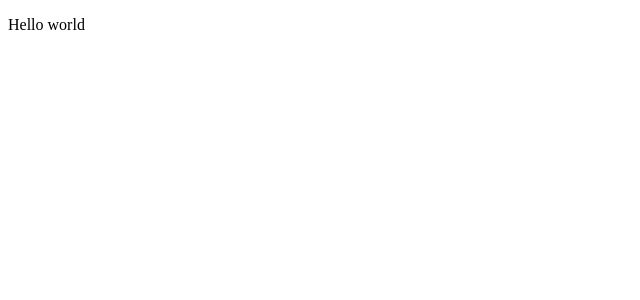
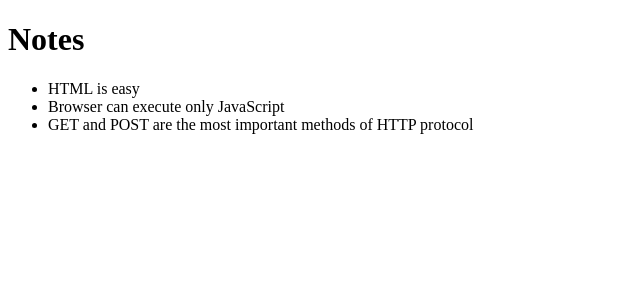
Before and after one commit to dyabk/fso-part2, a React (Create React App) app: page / in a window 1280 px wide. Shown: the top 300 px of the page, without its empty margins (0-640 px from the left). Built offline with nearby package versions, Linux system fonts and the light colour scheme.

Commit message:
Created the app rendering the collection of notes

```diff
--- a/src/App.js
+++ b/src/App.js
@@ -1,9 +1,18 @@
 import React from 'react'
 
-const App = () => (
-  <div>
-    <p>Hello world</p>
-  </div>
-)
+const App = (props) => {
+  const { notes } = props
+
+  return (
+    <div>
+      <h1>Notes</h1>
+      <ul>
+        <li>{notes[0].content}</li>
+        <li>{notes[1].content}</li>
+        <li>{notes[2].content}</li>
+      </ul>
+    </div>
+  )
+}
 
 export default App
--- a/src/index.js
+++ b/src/index.js
@@ -1,7 +1,28 @@
 import ReactDOM from 'react-dom';
 import App from './App';
 
+const notes = [
+  {
+    id: 1,
+    content: 'HTML is easy',
+    date: '2019-05-30T17:30:31.098Z',
+    important: true
+  },
+  {
+    id: 2,
+    content: 'Browser can execute only JavaScript',
+    date: '2019-05-30T18:39:34.091Z',
+    important: true
+  },
+  {
+    id: 3,
+    content: 'GET and POST are the most important methods of HTTP protocol',
+    date: '2019-05-30T19:20:14.298Z',
+    important: true
+  }
+]
+
 ReactDOM.render(
-  <App />,
+  <App notes={notes} />,
   document.getElementById('root')
 );
```
